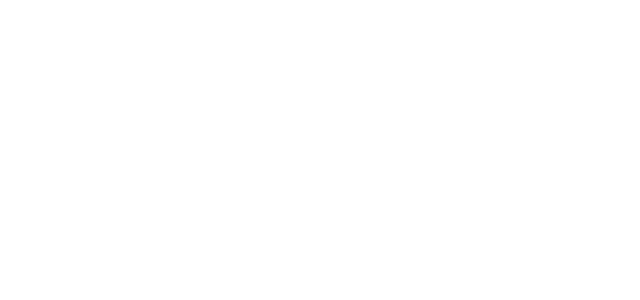
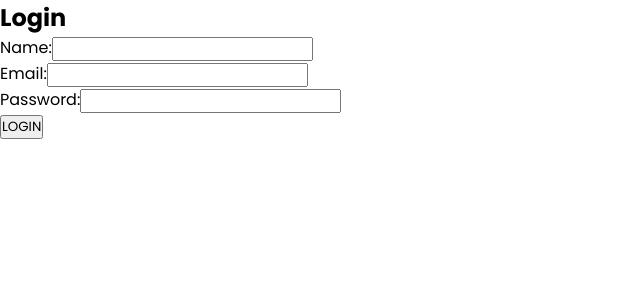
Before and after one commit to Nyomantrimakna/Rightway-website, a React (Create React App) app in the folder frontend/: page /login in a window 1280 px wide. Before the commit this address had no page. Shown: the top 300 px of the page, without its empty margins (0-640 px from the left). Built offline with nearby package versions, Linux system fonts and the light colour scheme.

Commit message:
menambahkan login page

```diff
--- a/frontend/package.json
+++ b/frontend/package.json
@@ -3,6 +3,10 @@
   "version": "0.1.0",
   "private": true,
   "dependencies": {
+    "@fortawesome/fontawesome-svg-core": "^6.1.1",
+    "@fortawesome/free-regular-svg-icons": "^6.1.1",
+    "@fortawesome/free-solid-svg-icons": "^6.1.1",
+    "@fortawesome/react-fontawesome": "^0.1.18",
     "@testing-library/jest-dom": "^5.16.4",
     "@testing-library/react": "^13.3.0",
     "@testing-library/user-event": "^13.5.0",
--- a/frontend/src/App.js
+++ b/frontend/src/App.js
@@ -6,11 +6,13 @@
 import Prodi from './content/prodi/prodi';
 import ProdiDetail from './content/prodiDetail/ProdiDetail';
 import Panduan from './content/panduan/Panduan';
+import Login from './content/login/Login';
 
 const App = () => {
 	return(
 		<Routes>
 			<Route path='/' element={<Home />}/>
+			<Route path='/login' element={<Login />} />
 			<Route path='RightWay' element={<About />} />
 			<Route path='fakultas'>
 				<Route index element={<Fakultas />} />
--- a/frontend/src/component/navbar/navbar.js
+++ b/frontend/src/component/navbar/navbar.js
@@ -2,14 +2,15 @@
 import Button from "../button/button";
 import { MenuItems } from "./menuItem";
 import { Link } from "react-router-dom";
-import './navbar.css';
+import "./navbar.css";
 
 const Navbar = () => {
-
     return (
-        <nav className='NavbarItems'>
-            <Link to='/' className='navbar-logo'>RightWay<i className="fa-solid fa-bacon"></i></Link>
-            <ul className='nav-menu'>
+        <nav className="NavbarItems">
+            <Link to="/" className="navbar-logo">
+                RightWay<i className="fa-solid fa-bacon"></i>
+            </Link>
+            <ul className="nav-menu">
                 {MenuItems.map((item, index) => (
                     <li key={index}>
                         <Link className={item.cName} to={item.url}>
@@ -18,9 +19,11 @@
                     </li>
                 ))}
             </ul>
-            <Button children='Sign Up' />
+            <Link to='/login'>
+                <Button children="Sign Up" />
+            </Link>
         </nav>
-    )
-}
+    );
+};
 
 export default Navbar;
--- /dev/null
+++ b/frontend/src/content/login/Login.js
@@ -0,0 +1,50 @@
+import React, {useState} from 'react';
+import LoginForm from './componentLogin/LoginForm';
+
+const LoginPage = () => {
+	const adminUser = {
+		email: "admin@admin.com",
+		password: "admin123"
+	}
+
+	const [user, setUser] = useState({name: "", email: ""});
+	const [error, setError] = useState("");
+
+	const Login = details => {
+		console.log(details);
+
+		if (details.email == adminUser.email && details.password == adminUser.password) {
+			console.log('Your Login');
+			setUser({
+				name: details.name,
+				email: details.email
+			})
+		} else {
+			console.log('details not match');
+			setError('details not match');
+		}
+	}
+
+	const Logout = () => {
+		console.log("Logout");
+		setUser({
+			name: "",
+			email: ""
+		});
+	}
+
+	return(
+		<div className='Login'>
+			{(user.email != "") ? (
+				<div className='welcome'>
+					<h2>Welcome <span>{user.name}</span></h2>
+					<button onClick={Logout}>Logout</button>
+				</div>
+			) : (
+				<LoginForm Login={Login} error={error} />
+			)}
+		</div>
+	)
+}
+
+export default LoginPage;
--- /dev/null
+++ b/frontend/src/content/login/componentLogin/LoginForm.js
@@ -0,0 +1,59 @@
+import React, { useState } from "react";
+
+const LoginForm = ({ Login, error }) => {
+	const [details, setDetails] = useState({
+		name: "",
+		email: "",
+		password: "",
+	});
+
+	const submitHandler = (e) => {
+		e.preventDefault();
+		Login(details);
+	};
+
+	return (
+		<form onSubmit={submitHandler}>
+			<div className="form-inner">
+				<h2>Login</h2>
+				{(error != "") ? (
+					<div className='error'>{error}</div>
+				) : ""}
+				<div className="form-grup">
+					<label htmlFor="name">Name:</label>
+					<input
+						type="text"
+						name="name"
+						id="name"
+						onChange={(e) =>
+							setDetails({ ...details, name: e.target.value })
+						}
+						value={details.name}
+					/>
+				</div>
+				<div className="form-grup">
+					<label htmlFor="email">Email:</label>
+					<input
+						type="text"
+						name="email"
+						id="email"
+						onChange={(e) =>
+							setDetails({ ...details, email: e.target.value })
+						}
+						value={details.email}
+					/>
+				</div>
+				<div className="form-grup">
+					<label htmlFor="password">Password:</label>
+					<input type="text" name="password" id="password" onChange={(e) =>
+							setDetails({ ...details, password: e.target.value })
+						}
+						value={details.password} />
+				</div>
+				<input type="submit" value="LOGIN" />
+			</div>
+		</form>
+	);
+};
+
+export default LoginForm;
```
Also changed, not shown: frontend/src/content/login/Login.css (added), 1 other file (tests, documents, lock files or other folders).
